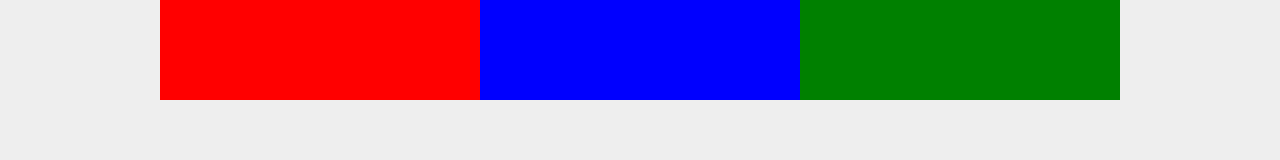
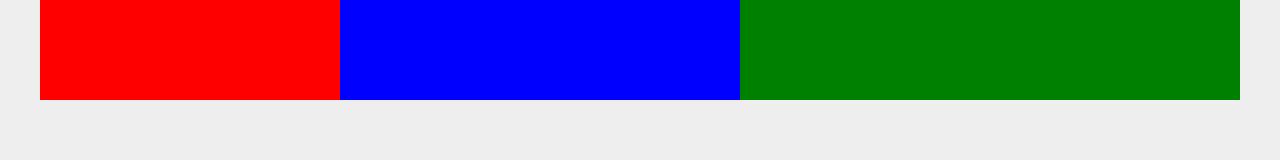
Before and after one commit to JanKrysztop/Flex_box, a plain HTML site: page index.html in a window 1280 px wide. Drawn offline with Linux system fonts and the light colour scheme.

Commit message:
Flex Basis

```diff
--- a/style.css
+++ b/style.css
@@ -9,7 +9,7 @@ body {
 
 .wrapper {
     width: 100%;
-    max-width: 960px;
+    max-width: 1200px;
     margin: 0 auto;
 }
 
@@ -21,21 +21,21 @@ body {
 
 .box {
     height: 100px;
-    min-width: 200px;
-    flex-grow: 1;
+
+    flex: 1 0 200px;
 }
 
 .one {
     background: red;
-
+    flex-basis: 100px;
 }
 
 .two {
     background: blue;
-
+    flex-basis: 200px;
 }
 
 .three {
     background: green;
-
+    flex-basis: 300px;
 }
```
